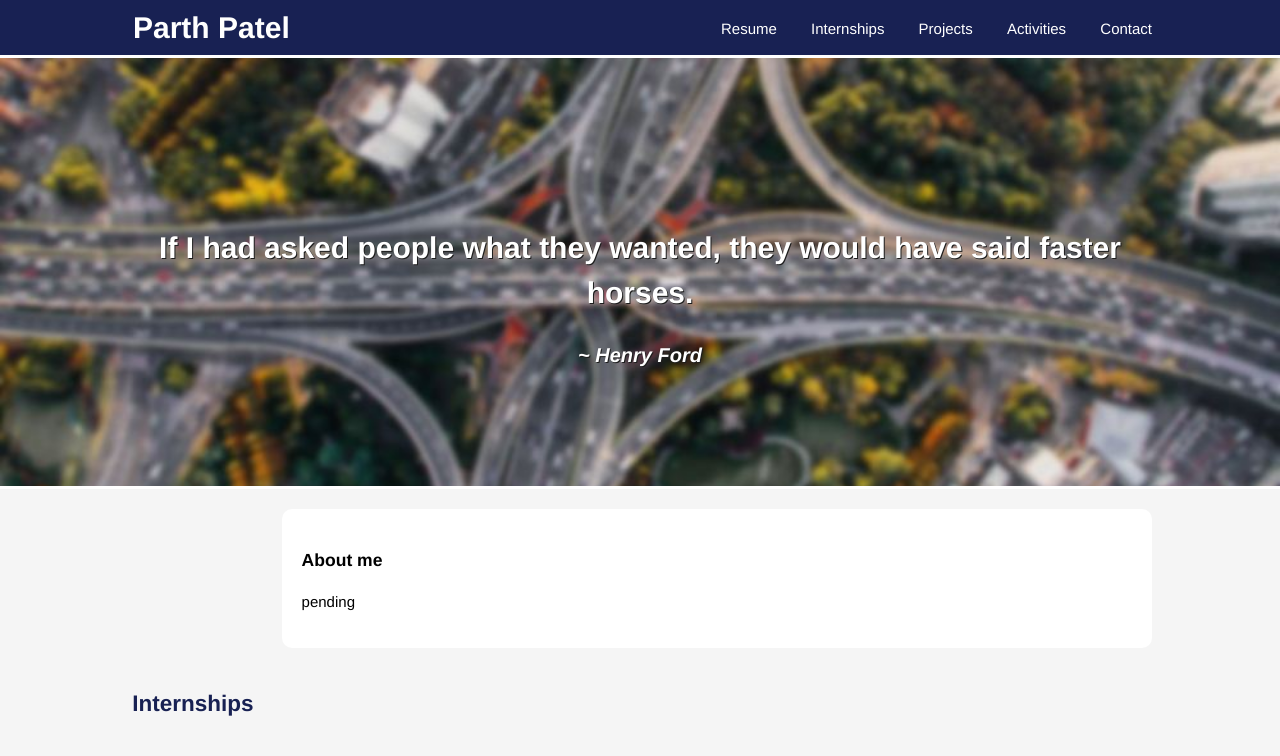
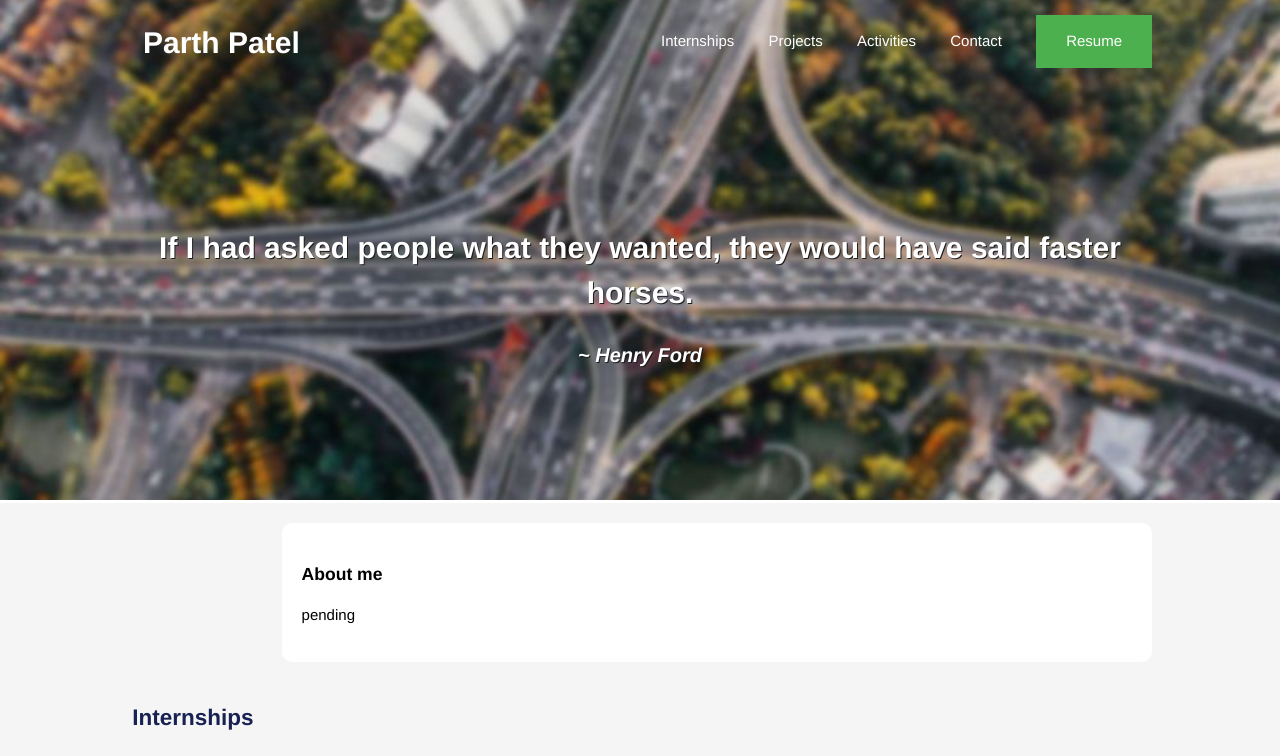
Before and after one commit to ParthC-Patel/parth64.github.io, a plain HTML site: page index.html in a window 1280 px wide. Shown: the top 756 px of the page. Drawn offline with nearby package versions, Linux system fonts and the light colour scheme.

Commit message:
Added scrolling animations

```diff
--- a/cssStyle.css
+++ b/cssStyle.css
@@ -13,42 +13,47 @@ body {
 	max-width: 100%;
 }
 
-header {
+.header {
 	position: fixed;
 	width: 100%;
-	background: rgb(24,33,83);
-	border-bottom: white 3px solid;
+	background: transparent;
+	height: 80px;
 }
-header a{
+
+.header a{
 	text-decoration: none;
 	color: white;
 }
 
-header h1{
-	margin: 0px;
-	padding: 5px;
+.header h1 {
+	padding-left: 15px;
 	float: left;
-	color: white;
 }
-#middle {
-	color: rgb(24,33,83);
+.header ul {
+	float: right;
+	position: relative;
 }
-
-header ul {
-		float: right;
-		position: relative;
-		top: 3px;
-}
-header li {
+.header li {
+	font: 15px/1.5 Helvetica, Helvetica, Helvetica;
 	padding-left: 30px;
 	display: inline;
-	color: white;
 }
-header li a:hover {
+.header li a {
+	transition: color 0.1s ease-in-out;
+}
+.header li a:hover {
 	color: rgb(194,203,253);
+}
+.header li button {
+	font: 15px/1.5 Helvetica, Helvetica, Helvetica;
+	padding: 15px 30px;
+	margin: 0;
+	background-color: rgb(76, 176, 79);
+	border: none;
 }
 
 #Top{
+	height: 200px;
 	background: url(quoteBackground.jpg) no-repeat 0 0;
 	background-size: cover;
 	background-position: center;
@@ -73,7 +78,7 @@ header li a:hover {
 .title {
 	position: -webkit-sticky;
     position: sticky;
-    top: 60px;
+    top: 83px;
     max-width: 22%;
     text-align: right;
     color: rgb(24,33,83);
--- a/index.html
+++ b/index.html
@@ -5,24 +5,57 @@
 	<meta charset="utf-8">
 	<meta name="viewport" content="width=device-width">
 	<title> Parth Patel | Portfolio </title>
+	<script src="https://ajax.googleapis.com/ajax/libs/jquery/3.3.1/jquery.min.js"></script>
 	<link rel="stylesheet" type="text/css" href="cssStyle.css">
 </head>
 
+<script>
+
+jQuery(document).ready(function($){
+	// Slowly fade in header background
+	$('.header').css("background-color", "transparent").css("bottom-border", "none");
+	$(window).scroll(function(){
+		if ($(this).scrollTop() > 400) {
+			$('.header').css("background-color", "rgba(24,33,83,1)")
+			$('.name').animate({right: '10px'}, "slow");
+		} else {
+			$('.header').css("background-color", "rgba(24,33,83," + $(this).scrollTop()/400 + ")")
+		}
+	});
+});
+
+$(document).ready(function(){
+	// Add smooth scrolling to all links
+	$("a").on('click', function(event) {
+		// Prevent default anchor click behavior
+		event.preventDefault();
+		// Store hash
+		var hash = this.hash;
+		// Animate
+		$('html, body').animate({scrollTop: $(hash).offset().top}, function(){window.location.hash = hash;});
+  	});
+});
+
+</script>
+
+
 <body>
-	<header>
+	<div class="header">
 		<div class="container">
 			<h1>
 				<a href="#Top"> Parth <!--<span id="middle">middle</span> --> Patel </a>
 			</h1>
+
 			<ul>
-				<li> <a href="Resume.html">Resume</a></li>
-				<li> <a href="#Internships">Internships</a></li>
-				<li> <a href="#Projects">Projects</a></li>
-				<li> <a href="#Activities">Activities</a></li>
-				<li> <a href="#Contact">Contact</a></li>
+				<li> <internships> <a href="#Internships" >Internships</a> </internships> </li>
+				<li> <projects> <a href="#Projects">Projects</a> </projects> </li>
+				<li> <activities> <a href="#Activities">Activities</a> </activities> </li>
+				<li> <contact> <a href="#Contact">Contact</a> </contact> </li>
+				<li> <button> <a href="Resume.html">Resume</a> </button> </li>
 			</ul>
+
 		</div>
-	</header>
+	</div>
 
 	<section id="Top">
 		<div class="container">
```
